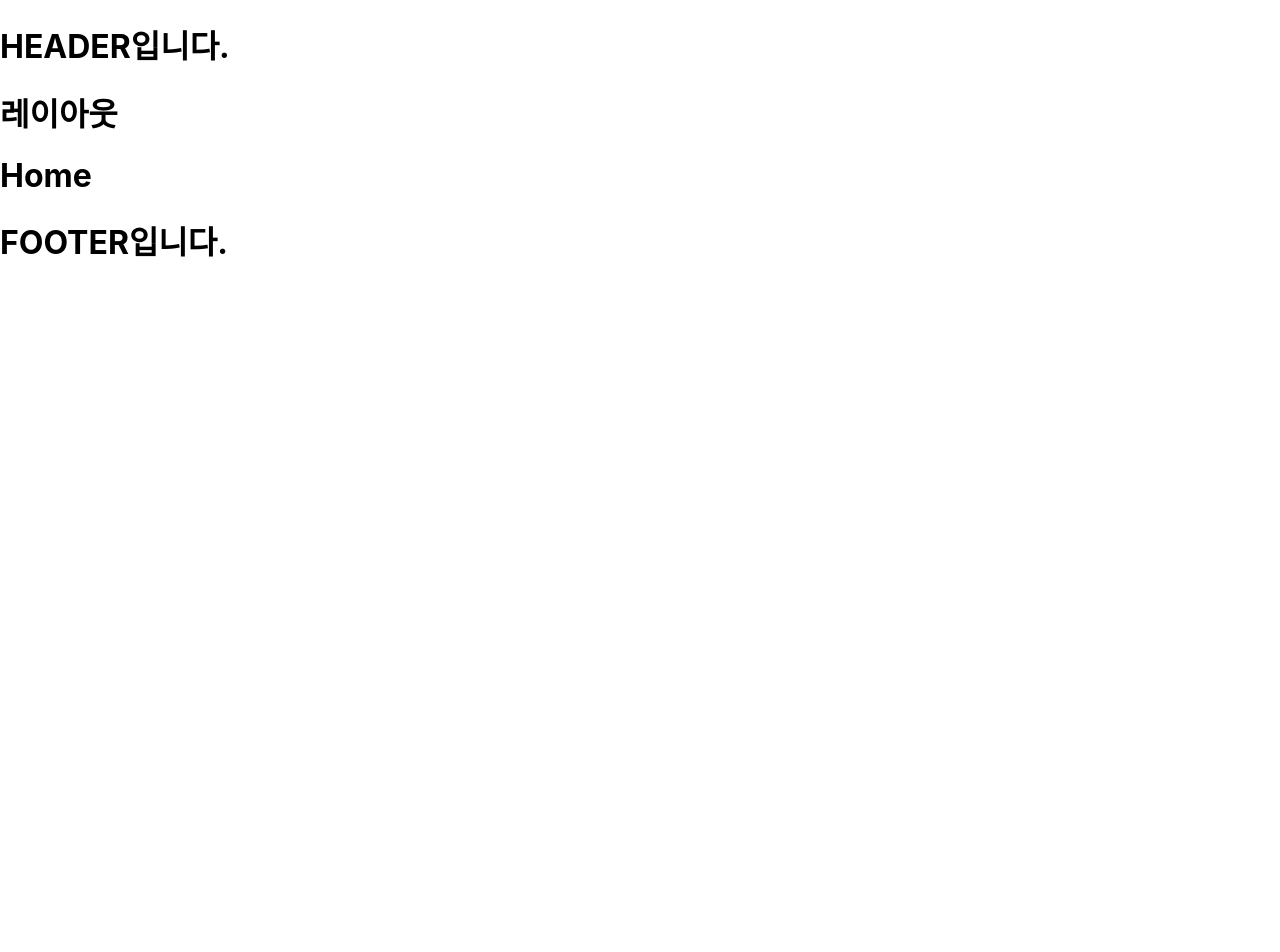
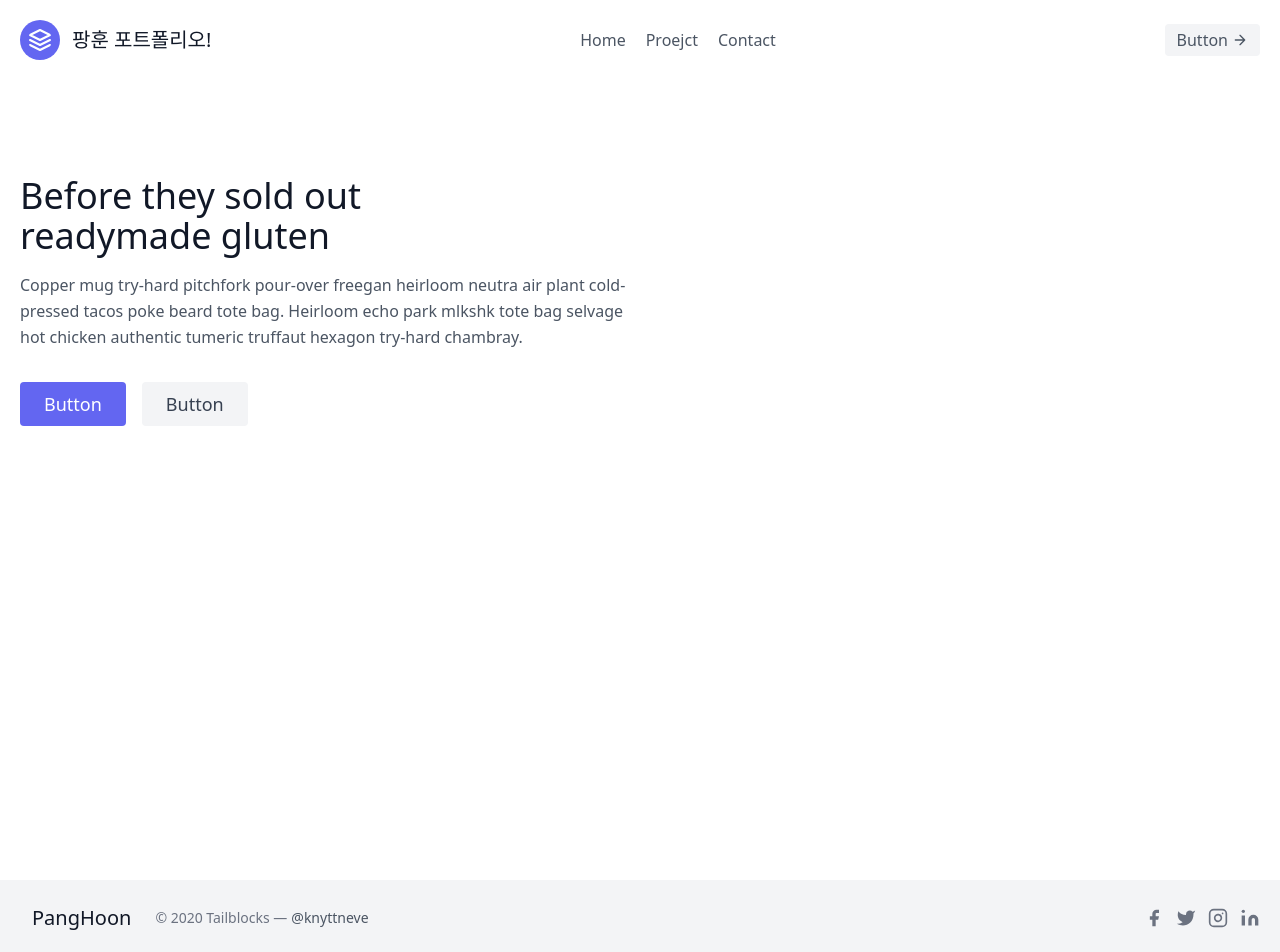
Before and after one commit to Gwang-hoon-hub/next-portpolio, a Next.js app: page / in a window 1280 px wide. Shown: the top 952 px of the page. Before the commit the page ends 800 px from the top, so only its background shows below. Built offline with nearby package versions, Linux system fonts and the light colour scheme.

Commit message:
[ADD] header, footer in use tailwind

```diff
--- a/components/footer.js
+++ b/components/footer.js
@@ -1,7 +1,42 @@
 export default function Footer(){
     return (
         <>
-            <h1>FOOTER입니다.</h1>
+            <footer className="text-gray-600 body-font">
+            <div className="bg-gray-100">
+                <div className="container px-5 py-6 mx-auto flex items-center sm:flex-row flex-col">
+                <a className="flex title-font font-medium items-center md:justify-start justify-center text-gray-900">
+                    <span className="ml-3 text-xl">PangHoon</span>
+                </a>
+                <p className="text-sm text-gray-500 sm:ml-6 sm:mt-0 mt-4">© 2020 Tailblocks —
+                    <a href="https://twitter.com/knyttneve" rel="noopener noreferrer" className="text-gray-600 ml-1" target="_blank">@knyttneve</a>
+                </p>
+                <span className="inline-flex sm:ml-auto sm:mt-0 mt-4 justify-center sm:justify-start">
+                    <a className="text-gray-500">
+                    <svg fill="currentColor" stroke-linecap="round" stroke-linejoin="round" stroke-width="2" className="w-5 h-5" viewBox="0 0 24 24">
+                        <path d="M18 2h-3a5 5 0 00-5 5v3H7v4h3v8h4v-8h3l1-4h-4V7a1 1 0 011-1h3z"></path>
+                    </svg>
+                    </a>
+                    <a className="ml-3 text-gray-500">
+                    <svg fill="currentColor" stroke-linecap="round" stroke-linejoin="round" stroke-width="2" className="w-5 h-5" viewBox="0 0 24 24">
+                        <path d="M23 3a10.9 10.9 0 01-3.14 1.53 4.48 4.48 0 00-7.86 3v1A10.66 10.66 0 013 4s-4 9 5 13a11.64 11.64 0 01-7 2c9 5 20 0 20-11.5a4.5 4.5 0 00-.08-.83A7.72 7.72 0 0023 3z"></path>
+                    </svg>
+                    </a>
+                    <a className="ml-3 text-gray-500">
+                    <svg fill="none" stroke="currentColor" stroke-linecap="round" stroke-linejoin="round" stroke-width="2" className="w-5 h-5" viewBox="0 0 24 24">
+                        <rect width="20" height="20" x="2" y="2" rx="5" ry="5"></rect>
+                        <path d="M16 11.37A4 4 0 1112.63 8 4 4 0 0116 11.37zm1.5-4.87h.01"></path>
+                    </svg>
+                    </a>
+                    <a className="ml-3 text-gray-500">
+                    <svg fill="currentColor" stroke="currentColor" stroke-linecap="round" stroke-linejoin="round" stroke-width="0" className="w-5 h-5" viewBox="0 0 24 24">
+                        <path stroke="none" d="M16 8a6 6 0 016 6v7h-4v-7a2 2 0 00-2-2 2 2 0 00-2 2v7h-4v-7a6 6 0 016-6zM2 9h4v12H2z"></path>
+                        <circle cx="4" cy="4" r="2" stroke="none"></circle>
+                    </svg>
+                    </a>
+                </span>
+                </div>
+            </div>
+            </footer>
         </>
     );
 }
--- a/components/header.js
+++ b/components/header.js
@@ -1,7 +1,26 @@
 export default function Header(){
     return (
         <>
-            <h1>HEADER입니다.</h1>
+            <header className="text-gray-600 body-font">
+            <div className="container mx-auto flex flex-wrap p-5 flex-col md:flex-row items-center">
+                <a className="flex title-font font-medium items-center text-gray-900 mb-4 md:mb-0">
+                <svg xmlns="http://www.w3.org/2000/svg" fill="none" stroke="currentColor" stroke-linecap="round" stroke-linejoin="round" stroke-width="2" className="w-10 h-10 text-white p-2 bg-indigo-500 rounded-full" viewBox="0 0 24 24">
+                    <path d="M12 2L2 7l10 5 10-5-10-5zM2 17l10 5 10-5M2 12l10 5 10-5"></path>
+                </svg>
+                <span className="ml-3 text-xl">팡훈 포트폴리오!</span>
+                </a>
+                <nav className="md:ml-auto md:mr-auto flex flex-wrap items-center text-base justify-center">
+                <a className="mr-5 hover:text-gray-900">Home</a>
+                <a className="mr-5 hover:text-gray-900">Proejct</a>
+                <a className="mr-5 hover:text-gray-900">Contact</a>
+                </nav>
+                <button className="inline-flex items-center bg-gray-100 border-0 py-1 px-3 focus:outline-none hover:bg-gray-200 rounded text-base mt-4 md:mt-0">Button
+                <svg fill="none" stroke="currentColor" stroke-linecap="round" stroke-linejoin="round" stroke-width="2" className="w-4 h-4 ml-1" viewBox="0 0 24 24">
+                    <path d="M5 12h14M12 5l7 7-7 7"></path>
+                </svg>
+                </button>
+            </div>
+            </header>
         </>
     );
 }
--- a/components/layout.js
+++ b/components/layout.js
@@ -7,7 +7,6 @@
     return (
         <>
             <Header/>
-            <h1>레이아웃</h1>
             <div>{children}</div>
             <Footer/>
         </>
--- a/package.json
+++ b/package.json
@@ -15,6 +15,7 @@
   },
   "devDependencies": {
     "eslint": "8.17.0",
-    "eslint-config-next": "12.1.6"
+    "eslint-config-next": "12.1.6",
+    "tailwindcss": "^3.1.3"
   }
 }
--- a/pages/index.js
+++ b/pages/index.js
@@ -1,6 +1,5 @@
 import Head from 'next/head'
 import Image from 'next/image'
-import styles from '../styles/Home.module.css'
 import Layout from '../components/layout'
 
 export default function Home() {
@@ -13,7 +12,22 @@
         <link rel="icon" href="/favicon.ico" />
       </Head>
 
-      <h1>Home</h1>
+      <section className="flex min-h-screen flex-col items-center text-gray-600 body-font">
+        <div className="container mx-auto flex px-5 py-24 md:flex-row flex-col items-center">
+          <div className="lg:flex-grow md:w-1/2 lg:pr-24 md:pr-16 flex flex-col md:items-start md:text-left mb-16 md:mb-0 items-center text-center">
+            <h1 className="title-font sm:text-4xl text-3xl mb-4 font-medium text-gray-900">Before they sold out
+              <br className="hidden lg:inline-block"/>readymade gluten
+            </h1>
+            <p className="mb-8 leading-relaxed">Copper mug try-hard pitchfork pour-over freegan heirloom neutra air plant cold-pressed tacos poke beard tote bag. Heirloom echo park mlkshk tote bag selvage hot chicken authentic tumeric truffaut hexagon try-hard chambray.</p>
+            <div className="flex justify-center">
+              <button className="inline-flex text-white bg-indigo-500 border-0 py-2 px-6 focus:outline-none hover:bg-indigo-600 rounded text-lg">Button</button>
+              <button className="ml-4 inline-flex text-gray-700 bg-gray-100 border-0 py-2 px-6 focus:outline-none hover:bg-gray-200 rounded text-lg">Button</button>
+            </div>
+          </div>
+          <div className="lg:max-w-lg lg:w-full md:w-1/2 w-5/6">
+          </div>
+        </div>
+      </section>
 
     </Layout>
   )
--- a/pages/projects.js
+++ b/pages/projects.js
@@ -1,9 +1,9 @@
 import Layout from "../components/layout";
 
 export default function Products(){
-return(
-        <Layout>
-            <h1>프로젝트!</h1>
-        <Layout/>
-    );
-}
+    return(
+            <Layout>
+                <h1>프로젝트!</h1>
+            </Layout>
+        );
+    }
--- /dev/null
+++ b/postcss.config.js
@@ -0,0 +1,6 @@
+module.exports = {
+    plugins: {
+        tailwindcss : {config:'./tailwind.config.js'},
+        //autoprefixer:{},
+    },
+};
--- a/styles/Home.module.css
+++ /dev/null
@@ -1,116 +0,0 @@
-.container {
-  padding: 0 2rem;
-}
-
-.main {
-  min-height: 100vh;
-  padding: 4rem 0;
-  flex: 1;
-  display: flex;
-  flex-direction: column;
-  justify-content: center;
-  align-items: center;
-}
-
-.footer {
-  display: flex;
-  flex: 1;
-  padding: 2rem 0;
-  border-top: 1px solid #eaeaea;
-  justify-content: center;
-  align-items: center;
-}
-
-.footer a {
-  display: flex;
-  justify-content: center;
-  align-items: center;
-  flex-grow: 1;
-}
-
-.title a {
-  color: #0070f3;
-  text-decoration: none;
-}
-
-.title a:hover,
-.title a:focus,
-.title a:active {
-  text-decoration: underline;
-}
-
-.title {
-  margin: 0;
-  line-height: 1.15;
-  font-size: 4rem;
-}
-
-.title,
-.description {
-  text-align: center;
-}
-
-.description {
-  margin: 4rem 0;
-  line-height: 1.5;
-  font-size: 1.5rem;
-}
-
-.code {
-  background: #fafafa;
-  border-radius: 5px;
-  padding: 0.75rem;
-  font-size: 1.1rem;
-  font-family: Menlo, Monaco, Lucida Console, Liberation Mono, DejaVu Sans Mono,
-    Bitstream Vera Sans Mono, Courier New, monospace;
-}
-
-.grid {
-  display: flex;
-  align-items: center;
-  justify-content: center;
-  flex-wrap: wrap;
-  max-width: 800px;
-}
-
-.card {
-  margin: 1rem;
-  padding: 1.5rem;
-  text-align: left;
-  color: inherit;
-  text-decoration: none;
-  border: 1px solid #eaeaea;
-  border-radius: 10px;
-  transition: color 0.15s ease, border-color 0.15s ease;
-  max-width: 300px;
-}
-
-.card:hover,
-.card:focus,
-.card:active {
-  color: #0070f3;
-  border-color: #0070f3;
-}
-
-.card h2 {
-  margin: 0 0 1rem 0;
-  font-size: 1.5rem;
-}
-
-.card p {
-  margin: 0;
-  font-size: 1.25rem;
-  line-height: 1.5;
-}
-
-.logo {
-  height: 1em;
-  margin-left: 0.5rem;
-}
-
-@media (max-width: 600px) {
-  .grid {
-    width: 100%;
-    flex-direction: column;
-  }
-}
--- a/styles/globals.css
+++ b/styles/globals.css
@@ -1,16 +1,3 @@
-html,
-body {
-  padding: 0;
-  margin: 0;
-  font-family: -apple-system, BlinkMacSystemFont, Segoe UI, Roboto, Oxygen,
-    Ubuntu, Cantarell, Fira Sans, Droid Sans, Helvetica Neue, sans-serif;
-}
-
-a {
-  color: inherit;
-  text-decoration: none;
-}
-
-* {
-  box-sizing: border-box;
-}
+@tailwind base;
+@tailwind components;
+@tailwind utilities;
--- /dev/null
+++ b/tailwind.config.js
@@ -0,0 +1,13 @@
+/** @type {import('tailwindcss').Config} */
+module.exports = {
+  mode:'jit',
+  content: [
+    "./pages/**/*.{js,ts,jsx,tsx}",
+    "./components/**/*.{js,ts,jsx,tsx}",
+  ],
+  darkMode:'class',
+  theme: {
+    extend: {},
+  },
+  plugins: [],
+}
```
Also changed, not shown: 2 other files (tests, documents, lock files or other folders).
